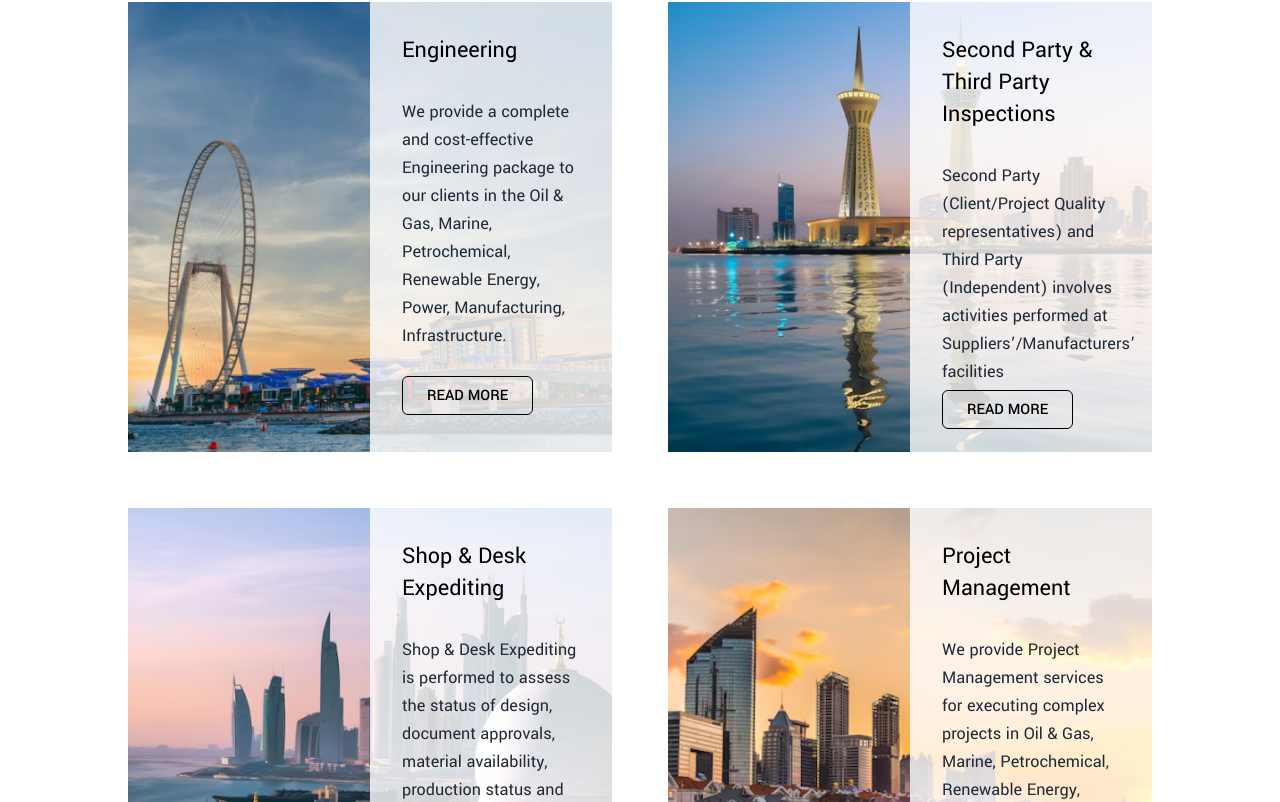
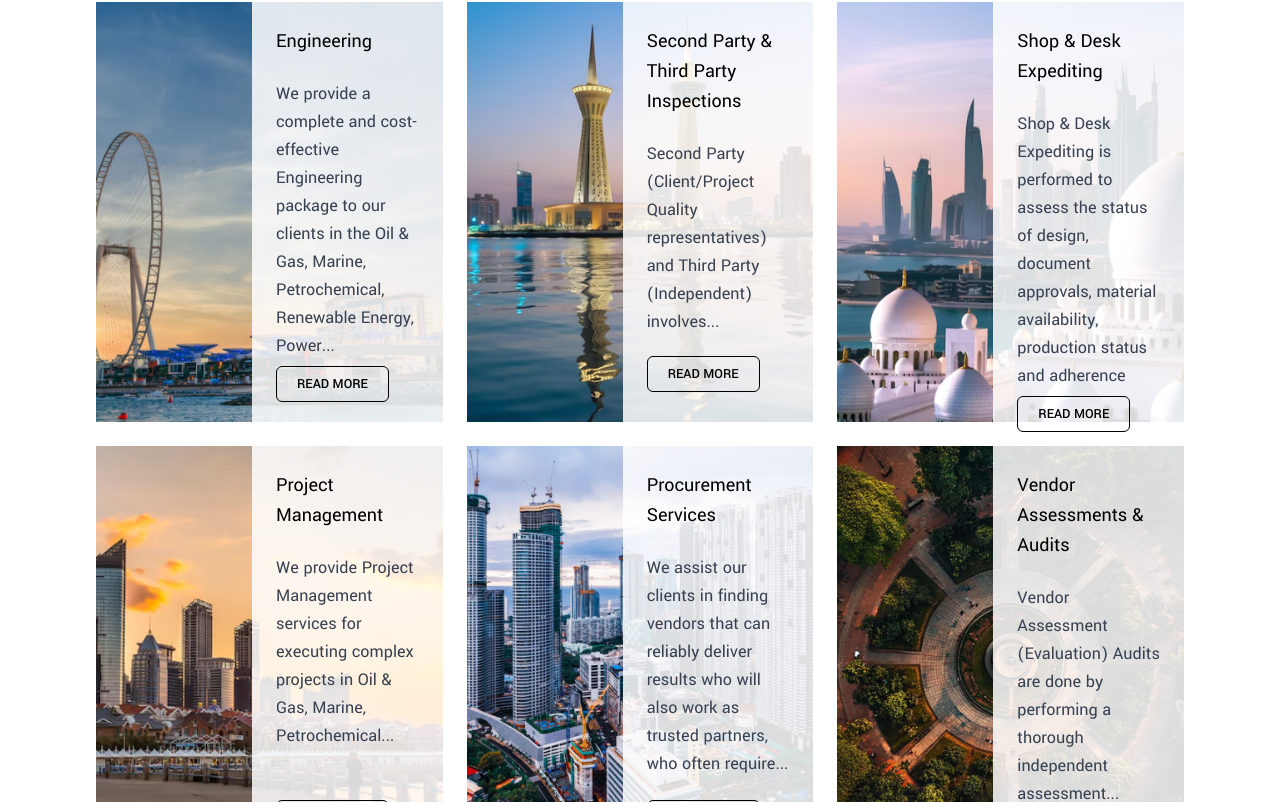
Before and after one commit to Hafilu/Mach-international, a React (Vite) app: page /services/1 in a window 1280 px wide. Shown: the part 1358-2160 px from the top of the page. Built offline with nearby package versions, Linux system fonts and the light colour scheme.

Commit message:
service card 3 in a row

```diff
--- a/src/Components/Gallery.jsx
+++ b/src/Components/Gallery.jsx
@@ -60,9 +60,9 @@ const Gallery = () => {
         images={filteredPosts?.map((image) => image.imageSrc)} // Pass the array of image URLs
       >
         {filteredPosts?.map((image, imageIndex) => (
-          <div key={imageIndex} className="photo-card">
+          <div key={imageIndex} className="photo-card h-[350px] rounded-lg group overflow-hidden">
             <img
-              className="h-[350px] object-cover w-full shadow-md rounded-lg"
+              className=" object-cover w-full h-full shadow-md  transition-transform duration-500 group-hover:scale-110 "
               src={image.imageSrc}
               alt={image.id}
               data-lightboxjs="gallery-lightbox" // Identifier for Lightbox images
--- a/src/Pages/Service.jsx
+++ b/src/Pages/Service.jsx
@@ -15,13 +15,13 @@ const OurServices = [
   {
     title: "Engineering",
     description:
-      "We provide a complete and cost-effective Engineering package to our clients in the Oil & Gas, Marine, Petrochemical, Renewable Energy, Power, Manufacturing, Infrastructure.",
+      "We provide a complete and cost-effective Engineering package to our clients in the Oil & Gas, Marine, Petrochemical, Renewable Energy, Power...",
     image_url: service1,
   },
   {
     title: "Second Party & Third Party Inspections",
     description:
-      "Second Party (Client/Project Quality representatives) and Third Party (Independent) involves activities performed at Suppliers’/Manufacturers’ facilities  ",
+      "Second Party (Client/Project Quality representatives) and Third Party (Independent) involves...  ",
     image_url: service2,
   },
   {
@@ -33,19 +33,19 @@ const OurServices = [
   {
     title: "Project Management",
     description:
-      "We provide Project Management services for executing complex projects in Oil & Gas, Marine, Petrochemical, Renewable Energy, Power, Manufacturing.",
+      "We provide Project Management services for executing complex projects in Oil & Gas, Marine, Petrochemical...",
     image_url: service4,
   },
   {
     title: "Procurement Services",
     description:
-      "We assist our clients in finding vendors that can reliably deliver results who will also work as trusted partners, who often require a rigorous vetting process. We assemble RFQs/RFPs from vendors ...",
+      "We assist our clients in finding vendors that can reliably deliver results who will also work as trusted partners, who often require...",
     image_url: service5,
   },
   {
     title: "Vendor Assessments & Audits",
     description:
-      "Vendor Assessment (Evaluation) Audits are done by performing a thorough independent assessment of supplier facility",
+      "Vendor Assessment (Evaluation) Audits are done by performing a thorough independent assessment...",
     image_url: service6,
   },
 ];
@@ -118,31 +118,31 @@ const Services = () => {
         </p>
       </section>
 
-      <section className="w-[80%] mx-auto pb-24">
+      <section className="w-[85%] mx-auto pb-24">
         <p className="mb-12 md:w-[50%] mx-auto  text-4xl text-center font-bold font-playfair">
           Our Services
         </p>
-        <div className="grid grid-cols-1 md:grid-cols-2   gap-14">
+        <div className="grid grid-cols-1 lg:grid-cols-3 md:grid-cols-2  gap-6">
           {OurServices.map((service, index) => (
             <div key={index}>
-              <div className="relative">
+              <div className="relative  ">
                 <img
                   src={service.image_url}
                   alt=""
-                  className="w-full h-[450px] object-cover"
+                  className="w-full h-[420px] object-cover"
                 />
 
-                <div className="absolute flex flex-col justify-between right-0 top-0 bg-[#FFFFFF] bg-opacity-80 md:w-1/2 w-[80%] h-[450px] p-8 font-playfair ">
+                <div className="absolute flex flex-col justify-between right-0 top-0 bg-[#FFFFFF] bg-opacity-85 md:w-[55%] w-[80%] h-[420px] p-6 font-playfair ">
                   <div>
-                    <h3 className="mb-8 text-2xl">{service.title}</h3>
-                    <p className="text-lg text-gray-800">
+                    <h3 className="mb-6 text-[20px]">{service.title}</h3>
+                    <p className="text-lg text-gray-700">
                       {service.description}
                     </p>{" "}
                   </div>
 
                   <div className="my-3">
                     <button onClick={() => openModal(service.title)}>
-                      <span className="border-black border py-2 px-6 rounded-md text-base font-medium transition-colors duration-300 ease-in-out transform hover:bg-[#104cba] hover:text-white hover:border-[#104cba]  active:opacity-70">
+                      <span className="border-black border py-2 px-5 rounded-md text-sm font-medium transition-colors duration-300 ease-in-out transform hover:bg-[#104cba] hover:text-white hover:border-[#104cba]  active:opacity-70">
                         READ MORE
                       </span>
                     </button>
```
